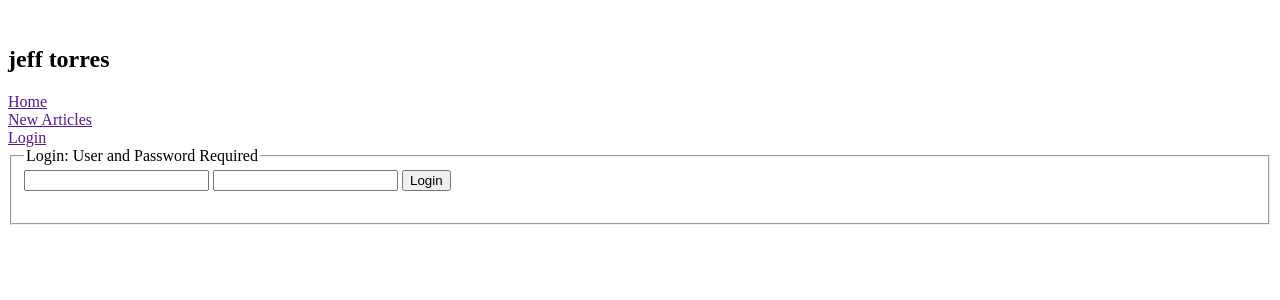
After one commit to ilikesounds/learning-journal, a Python web app: template learning_journal_basic/templates/login.jinja2 in a window 1280 px wide. The commit adds this page. Shown: the top 300 px of the page. Run offline with Jinja, Linux system fonts and the light colour scheme; the template is opened without the code that fills it, so the values that code supplies are empty.

Commit message:
login view, home view added

```diff
--- a/learning_journal_basic/templates/index.jinja2
+++ b/learning_journal_basic/templates/index.jinja2
@@ -14,12 +14,13 @@
       <a class="icon-menu" id="nav-menu"></a>
       <nav class="nav-container">
           <section class="nav-item">
-            <a class="icon-home2 nav-item-1"  href="{{ request.route_url('home') }}"></a>
-            <a class="nav-item-2" href="{{ request.route_url('home') }}">Home</a>
+            <a href="{{ request.route_url('home') }}">Home</a>
           </section>
           <section class="nav-item">
-            <a class="icon-stack nav-item-1" data-tabs="new_article" href="{{ request.route_url('entry_view') }}"></a>
-            <a class="nav-item-2" data-tabs="projectTab" href="{{ request.route_url('entry_view') }}">New Articles</a>
+            <a href="{{ request.route_url('entry_view') }}">New Articles</a>
+          </section>
+          <section class="nav-item">
+            <a href="{{ request.route_url('login') }}">Login</a>
           </section>
       </nav>
     </section>
--- /dev/null
+++ b/learning_journal_basic/templates/login.jinja2
@@ -0,0 +1,14 @@
+{% extends "index.jinja2" %}
+{% block body %}
+
+<form action="{{ request.route_url('login')}}" method="POST">
+  <fieldset>
+    <legend>Login: User and Password Required</legend>
+    <input type="text" name="username" required>
+    <input type="password" name="password" required>
+    <input type="submit" name="login" value="Login">
+    <h4 class="error-msg">{{ msg }}</h4>
+  </fieldset>
+</form>
+
+{% endblock %}
```
